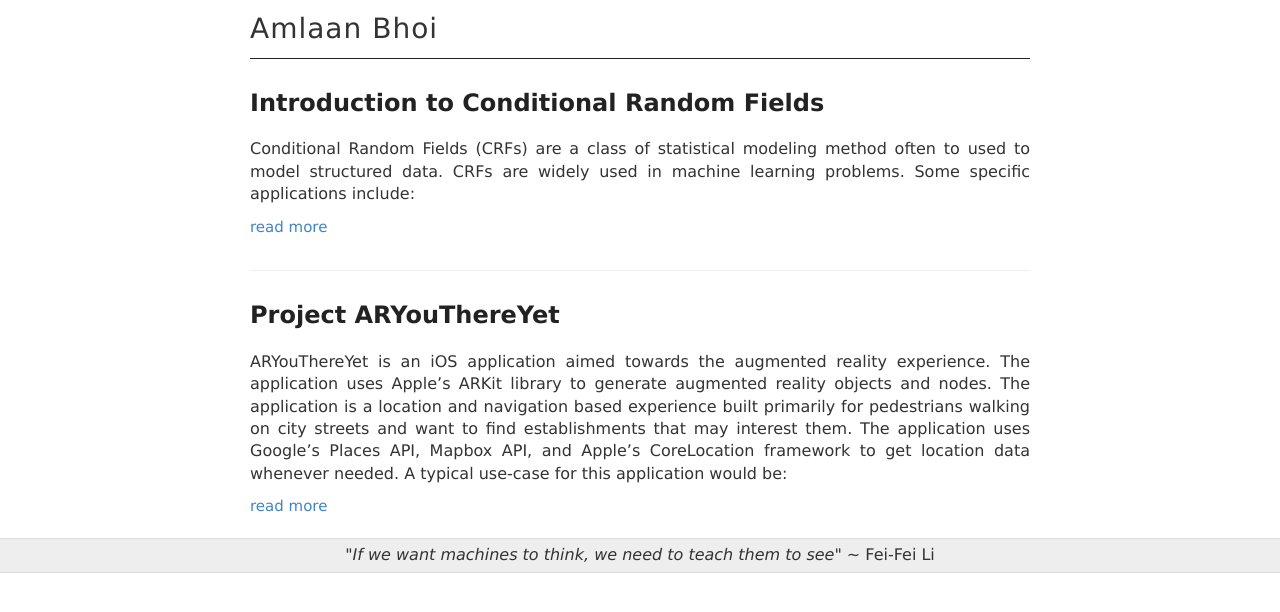
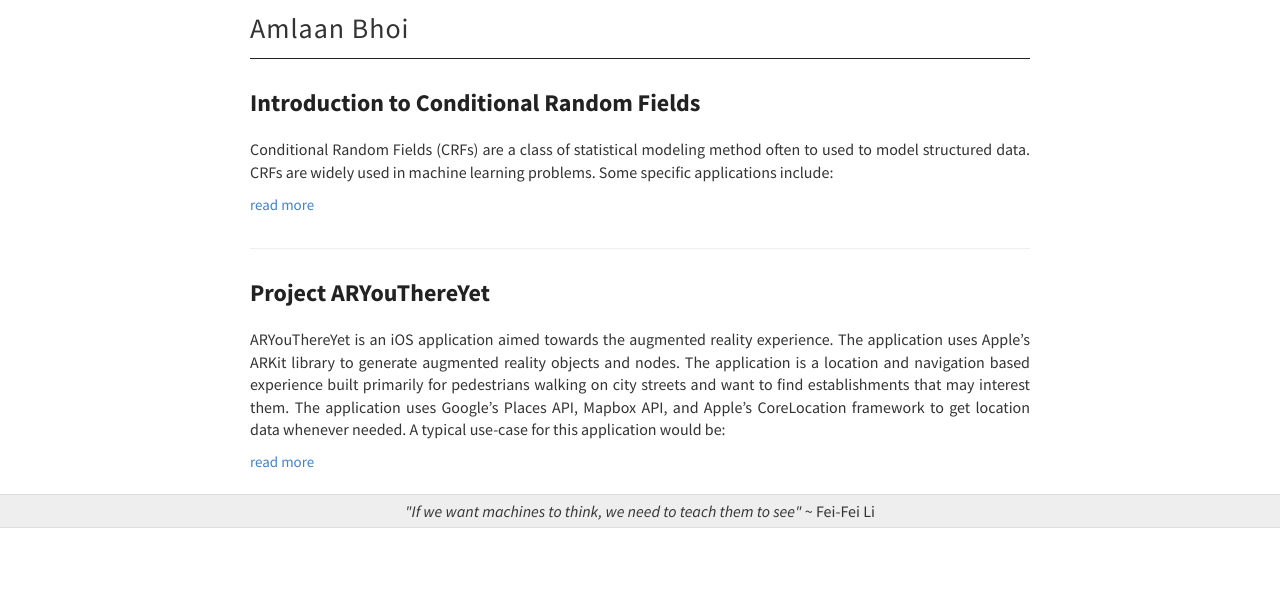
Before and after one commit to abhoi/blog_2, a Jekyll site: the page built from index.html, in a window 1280 px wide. Shown: the top 612 px of the page. Built offline with Jekyll 4.4.1, drawn with Linux system fonts in a browser that asks for light colours.

Commit message:
Update _variables.scss

```diff
--- a/_sass/_variables.scss
+++ b/_sass/_variables.scss
@@ -21,8 +21,8 @@ $white: #fff;
 // $helvetica: "Merriweather", Helvetica, Arial, sans-serif;
 // $helveticaNeue: "Merriweather", "Helvetica Neue", Helvetica, Arial, sans-serif;
 // $georgia: Georgia, serif;
-$roboto: Verdana, "Source Sans Pro", sans-serif;
-$body: Verdana, "Source Sans Pro", sans-serif;
+$roboto: "Source Sans Pro", sans-serif;
+$body: "Source Sans Pro", sans-serif;
 
 // Mobile breakpoints
 @mixin mobile {
```
